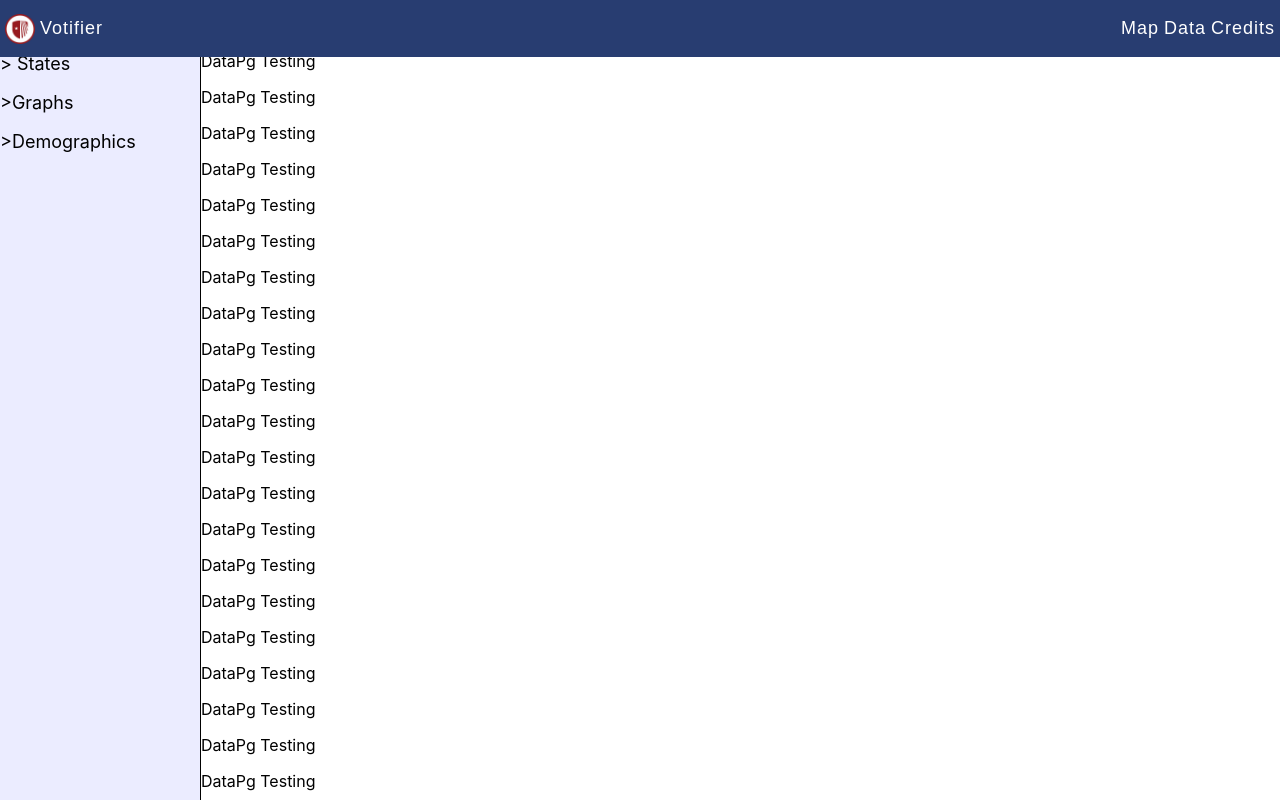
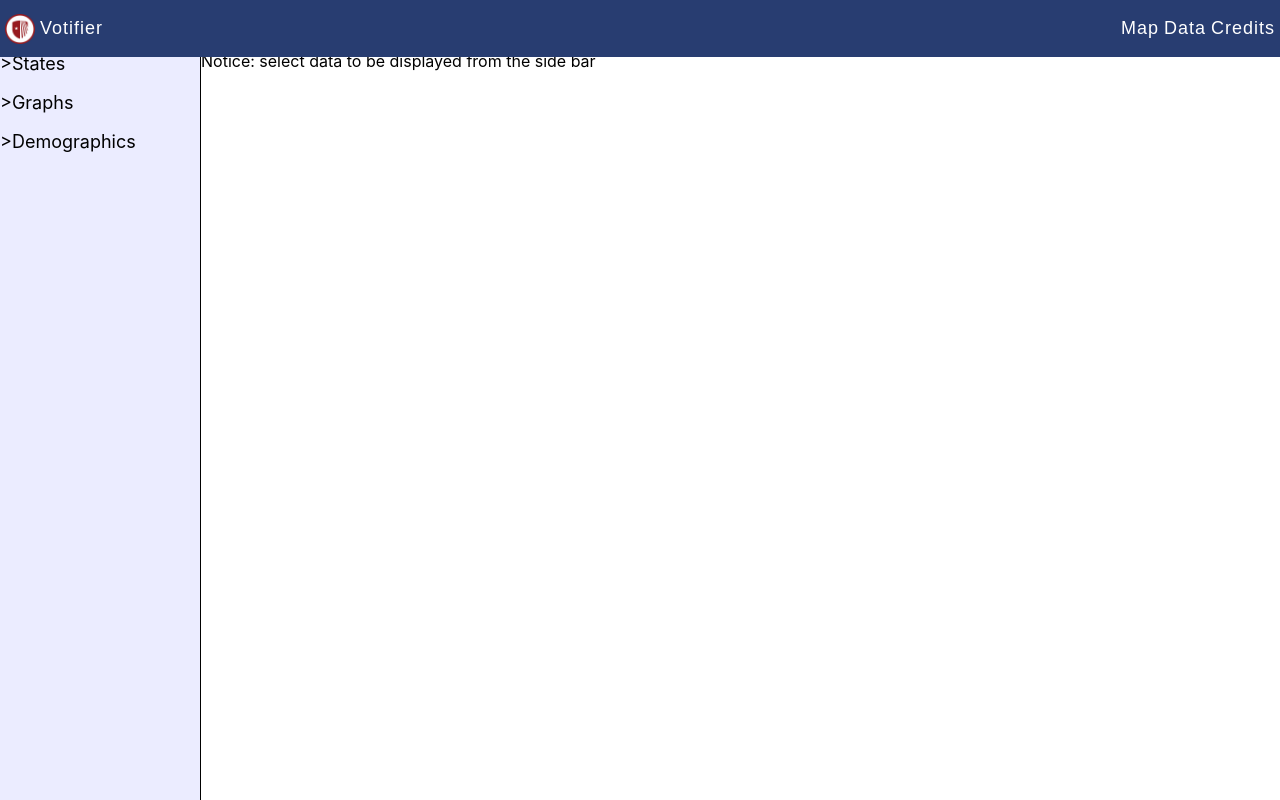
Before and after one commit to SBU-CSE-416/votifier, a React (Create React App) app in the folder client/: page / in a window 1280 px wide. Both pictures are taken after a click on the element "Data". Shown: the top 800 px of the page. Built offline with nearby package versions, Linux system fonts and the light colour scheme.

Commit message:
style adjustments

```diff
--- a/client/src/components/dataPg.js
+++ b/client/src/components/dataPg.js
@@ -1,33 +1,7 @@
 export default function DataPg() {
     return(
         <div>
-            <p>DataPg Testing</p>
-            <p>DataPg Testing</p>
-            <p>DataPg Testing</p>
-            <p>DataPg Testing</p>
-            <p>DataPg Testing</p>
-            <p>DataPg Testing</p>
-            <p>DataPg Testing</p>
-            <p>DataPg Testing</p>
-            <p>DataPg Testing</p>
-            <p>DataPg Testing</p>
-            <p>DataPg Testing</p>
-            <p>DataPg Testing</p>
-            <p>DataPg Testing</p>
-            <p>DataPg Testing</p>
-            <p>DataPg Testing</p>
-            <p>DataPg Testing</p>
-            <p>DataPg Testing</p>
-            <p>DataPg Testing</p>
-            <p>DataPg Testing</p>
-            <p>DataPg Testing</p>
-            <p>DataPg Testing</p>
-            <p>DataPg Testing</p>
-            <p>DataPg Testing</p>
-            <p>DataPg Testing</p>
-            <p>DataPg Testing</p>
-            <p>DataPg Testing</p>
-            <p>DataPg Testing</p>
+            <p>Notice: select data to be displayed from the side bar</p>
 
         </div>
     );
--- a/client/src/stylesheets/leftSideMenu.css
+++ b/client/src/stylesheets/leftSideMenu.css
@@ -1,6 +1,6 @@
 .side-nav-container{
     width: 200px;
-    height: auto;
+    height: 100vw;
     background-color: #EBECFF;
     border-right: #000000 1px solid;
 }
```
Also changed, not shown: client/src/components/leftSideMenu.js (+4 -4 lines).
